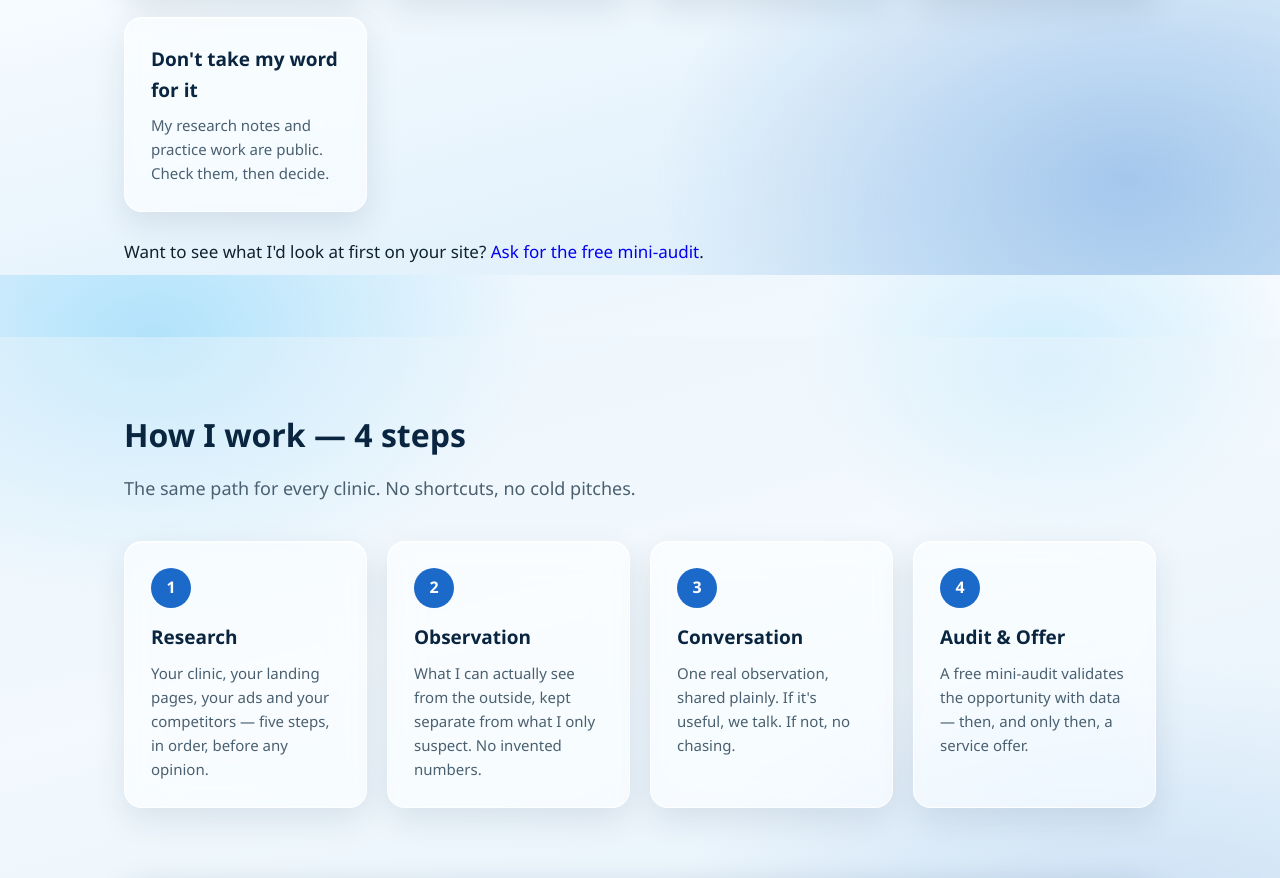
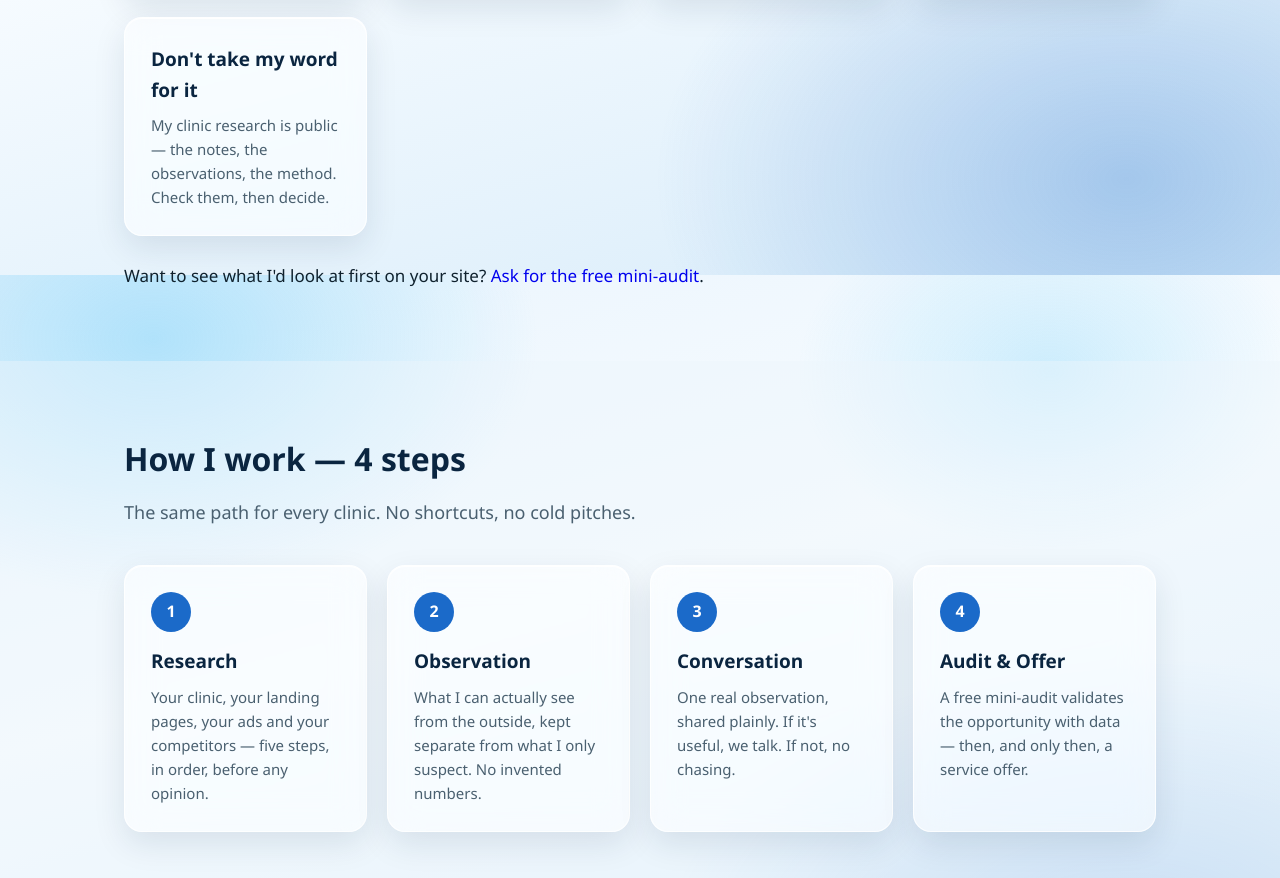
Before and after one commit to growwithfuad/portfolio-site, a plain HTML site: page about.html in a window 1280 px wide. Shown: the part 2125-3003 px from the top of the page. Drawn offline with Linux system fonts and the light colour scheme.

Commit message:
Reword trust card

```diff
--- a/about.html
+++ b/about.html
@@ -161,7 +161,7 @@
       <div class="card rv"><h3>You see my work first</h3><p>Everything starts with a free mini-audit: 3 specific fixes for your site, within 48 hours, no obligation. If they're useful, we talk. If not, you keep them.</p></div>
       <div class="card rv"><h3>Your reputation comes first</h3><p>Your clinic's reputation is the asset. My first job is to protect it — growth comes second. In Australia that means AHPRA-aware work: no before-and-after photos, no testimonials, no guarantees.</p></div>
       <div class="card rv"><h3>New — and honest about it</h3><p>I'm new, and my client list is short — I won't pretend otherwise. What that means for you: a specialist's full attention, not an agency's leftovers.</p></div>
-      <div class="card rv"><h3>Don't take my word for it</h3><p>My research notes and practice work are public. Check them, then decide.</p></div>
+      <div class="card rv"><h3>Don't take my word for it</h3><p>My clinic research is public — the notes, the observations, the method. Check them, then decide.</p></div>
     </div>
     <p class="bridge">Want to see what I'd look at first on your site? <a href="contact.html">Ask for the free mini-audit</a>.</p>
   </div>
```
